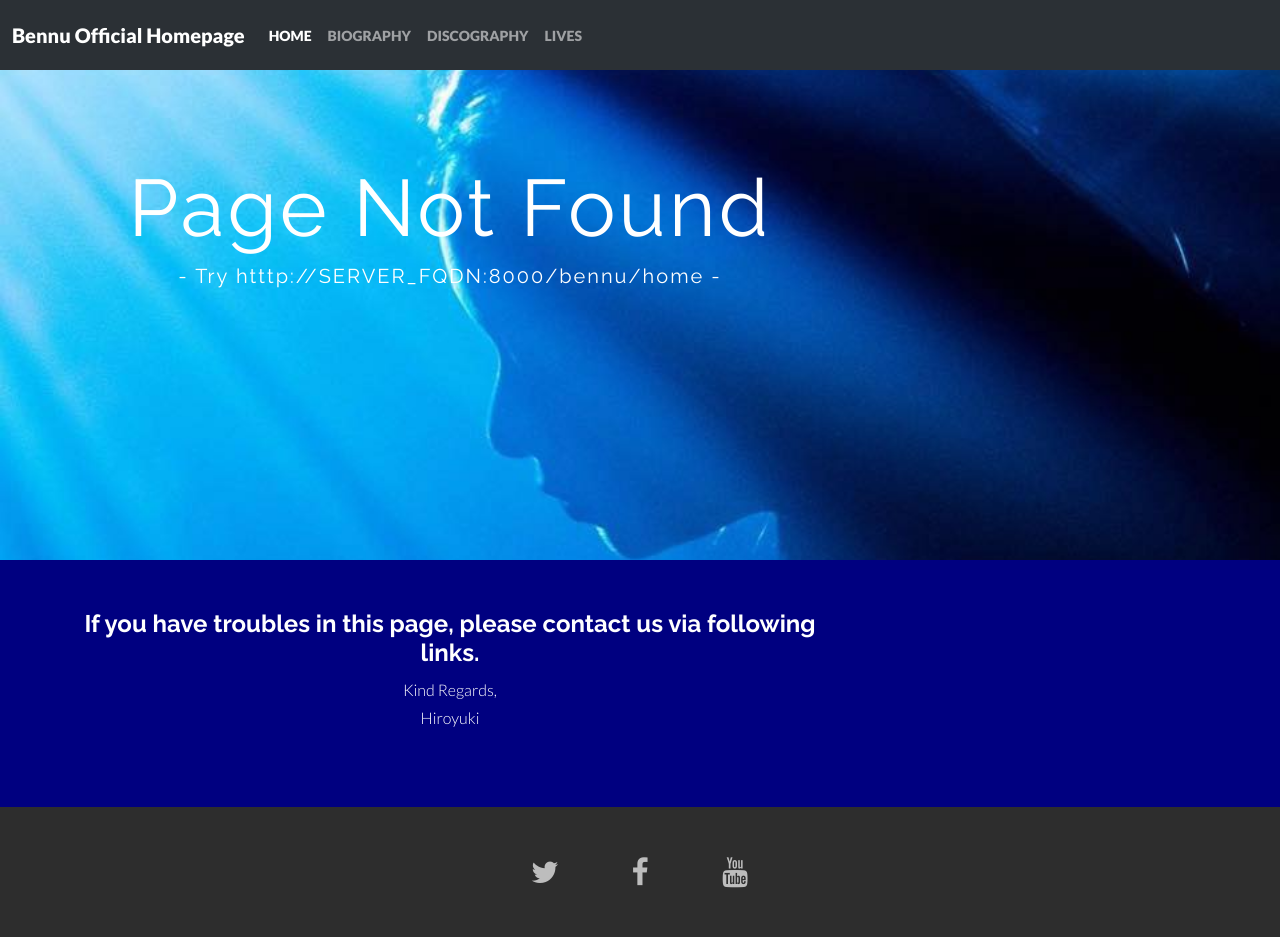
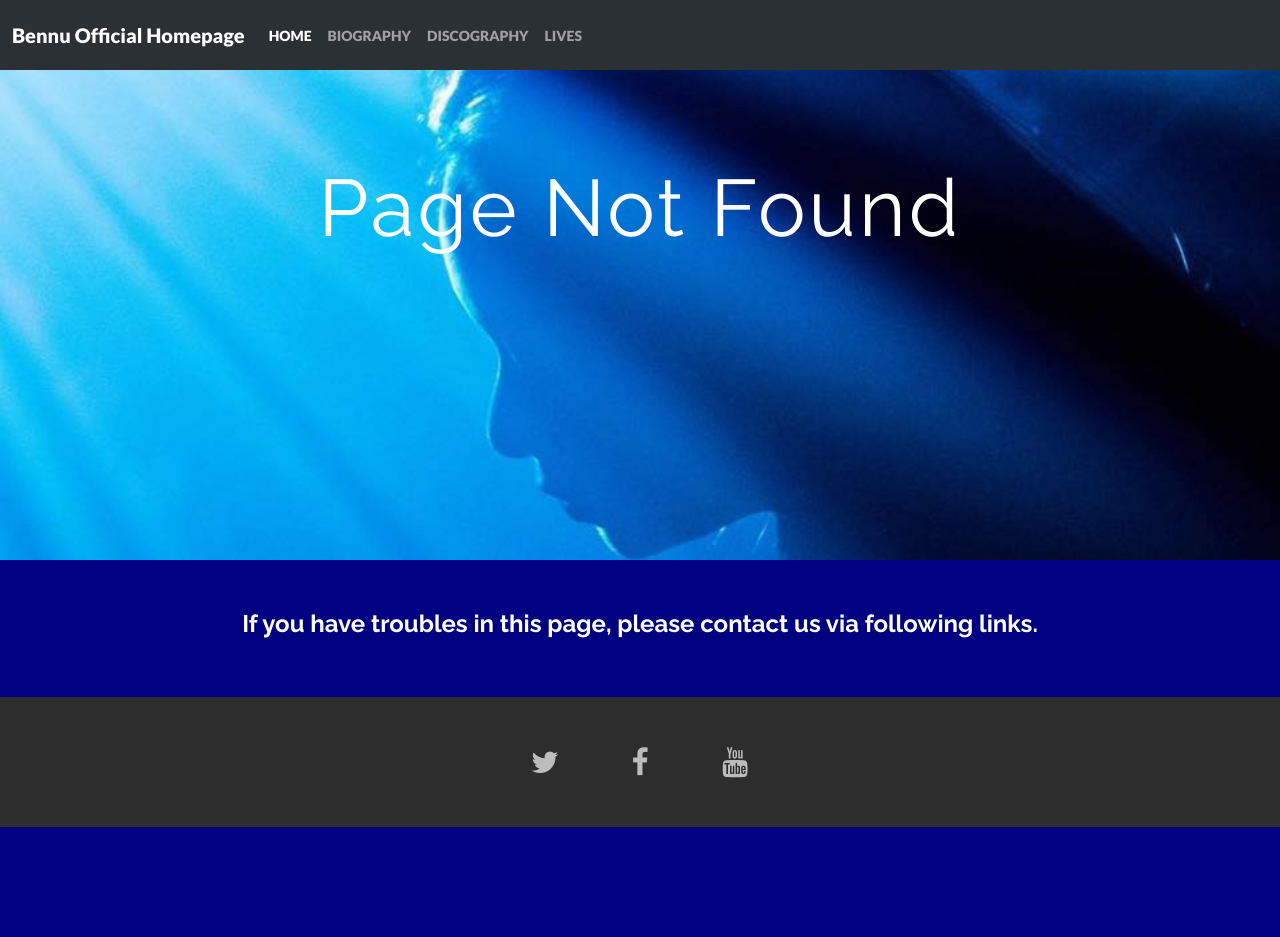
Before and after one commit to hwakabh/bennu-official.page, a Django app: template bennuhp/templates/bennuhp/common/page_not_found.html in a window 1280 px wide. After the commit the page ends 827 px from the top, so only its background shows below. Run offline with Django 5.2, Linux system fonts and the light colour scheme; the template is opened without the code that fills it, so the values that code supplies are empty.

Commit message:
refactor(ui): fixed direction and UI in custom error page.

```diff
--- a/bennuhp/templates/bennuhp/common/page_not_found.html
+++ b/bennuhp/templates/bennuhp/common/page_not_found.html
@@ -2,29 +2,22 @@
 
 {% block content %}
 <div id="headerwrap">
-		<div class="container">
-			<div class="row centered">
-				<div class="col-lg-8 col-lg-offset-2">
+  <div class="container text-center">
+    <div class="row">
+      <div class="col">
         <h1><b>Page Not Found</b></h1>
-				<h2>- Try htttp://SERVER_FQDN:8000/bennu/home - </h2>
       </div>
-			</div><!-- row -->
-		</div><!-- container -->
-	</div><!-- headerwrap -->
+    </div>
+  </div>
+</div>
 
 <div id="r">
-		<div class="container">
-			<div class="row centered">
-				<div class="col-lg-8 col-lg-offset-2">
+  <div class="container text-center">
+    <div class="row">
+      <div class="col">
         <h4>If you have troubles in this page, please contact us via following links.</h4>
-					<p>
-                        Kind Regards, <br>
-                        Hiroyuki
-                    </p>
       </div>
-			</div><!-- row -->
-		</div><!-- container -->
-	</div><!-- r wrap -->
-
-
+    </div>
+  </div>
+</div>
 {% endblock %}
```
Lines whose indentation alone changed are shown as unchanged.
